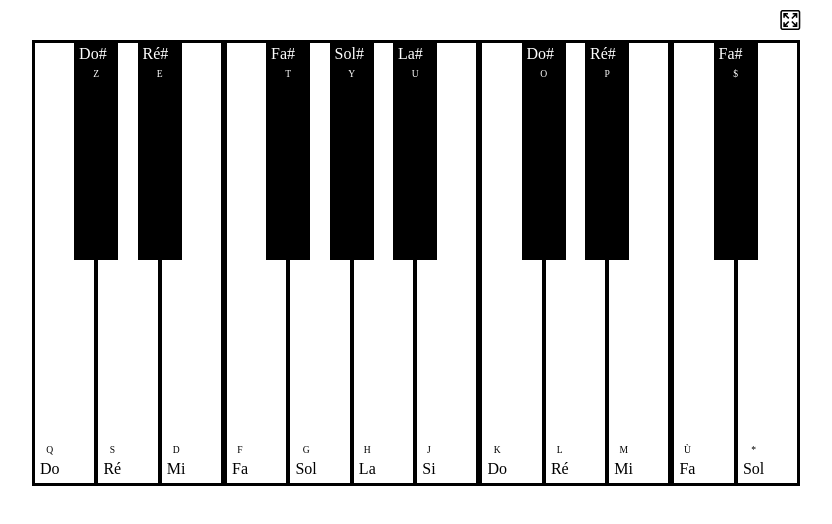
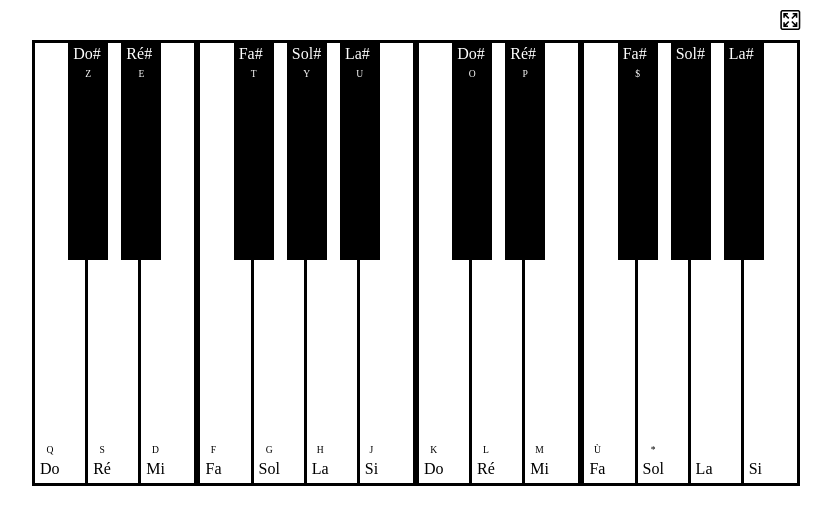
Before and after one commit to theCat69/vite-native-play-notes, a website built with Vite: page index.html in a window 1280 px wide. Shown: the top 524 px of the page, without its empty margins (224-1056 px from the left). Built offline with nearby package versions, Linux system fonts and the light colour scheme; files whose address does not match are found by name.

Commit message:
adding keys to get two full octave

```diff
--- a/src/components/piano/keys.ts
+++ b/src/components/piano/keys.ts
@@ -1,7 +1,11 @@
 import ab3Url from '../../../musicPiano/Ab3.mp3';
+import ab4Url from '../../../musicPiano/Ab4.mp3';
 import a3Url from '../../../musicPiano/A3.mp3';
+import a4Url from '../../../musicPiano/A4.mp3';
 import bb3Url from '../../../musicPiano/Bb3.mp3';
+import bb4Url from '../../../musicPiano/Bb4.mp3';
 import b3Url from '../../../musicPiano/B3.mp3';
+import b4Url from '../../../musicPiano/B4.mp3';
 import c3Url from '../../../musicPiano/C3.mp3';
 import c4Url from '../../../musicPiano/C4.mp3';
 import db3Url from '../../../musicPiano/Db3.mp3';
@@ -18,6 +22,7 @@ import gb3Url from '../../../musicPiano/Gb3.mp3';
 import gb4Url from '../../../musicPiano/Gb4.mp3';
 import g3Url from '../../../musicPiano/G3.mp3';
 import g4Url from '../../../musicPiano/G4.mp3';
+
 import { Key } from './piano-component';
 
 export const KEY_LIST: Key[] = [
@@ -180,5 +185,37 @@ export const KEY_LIST: Key[] = [
       keyPress: "*",
       isWhite: true,
       isPlaying: false
-    }
+    },
+    {
+      id: "keyAb4",
+      name: "Sol#",
+      url: ab4Url,
+      keyPress: "",
+      isWhite: false,
+      isPlaying: false
+    },
+    {
+      id: "keyA4",
+      name: "La",
+      url: a4Url,
+      keyPress: "",
+      isWhite: true,
+      isPlaying: false
+    },
+    {
+      id: "keyBb4",
+      name: "La#",
+      url: bb4Url,
+      keyPress: "",
+      isWhite: false,
+      isPlaying: false
+    },
+    {
+      id: "keyB4",
+      name: "Si",
+      url: b4Url,
+      keyPress: "",
+      isWhite: true,
+      isPlaying: false
+    },
   ]
--- a/src/style.scss
+++ b/src/style.scss
@@ -132,7 +132,6 @@ body {
   margin: 10px 0 10px 0;
   width: 20px;
   height: 20px;
-  // margin-top: 10px;
 
   @media only screen and (max-width: 600px) and (orientation:portrait) {
     align-self: center;
```
